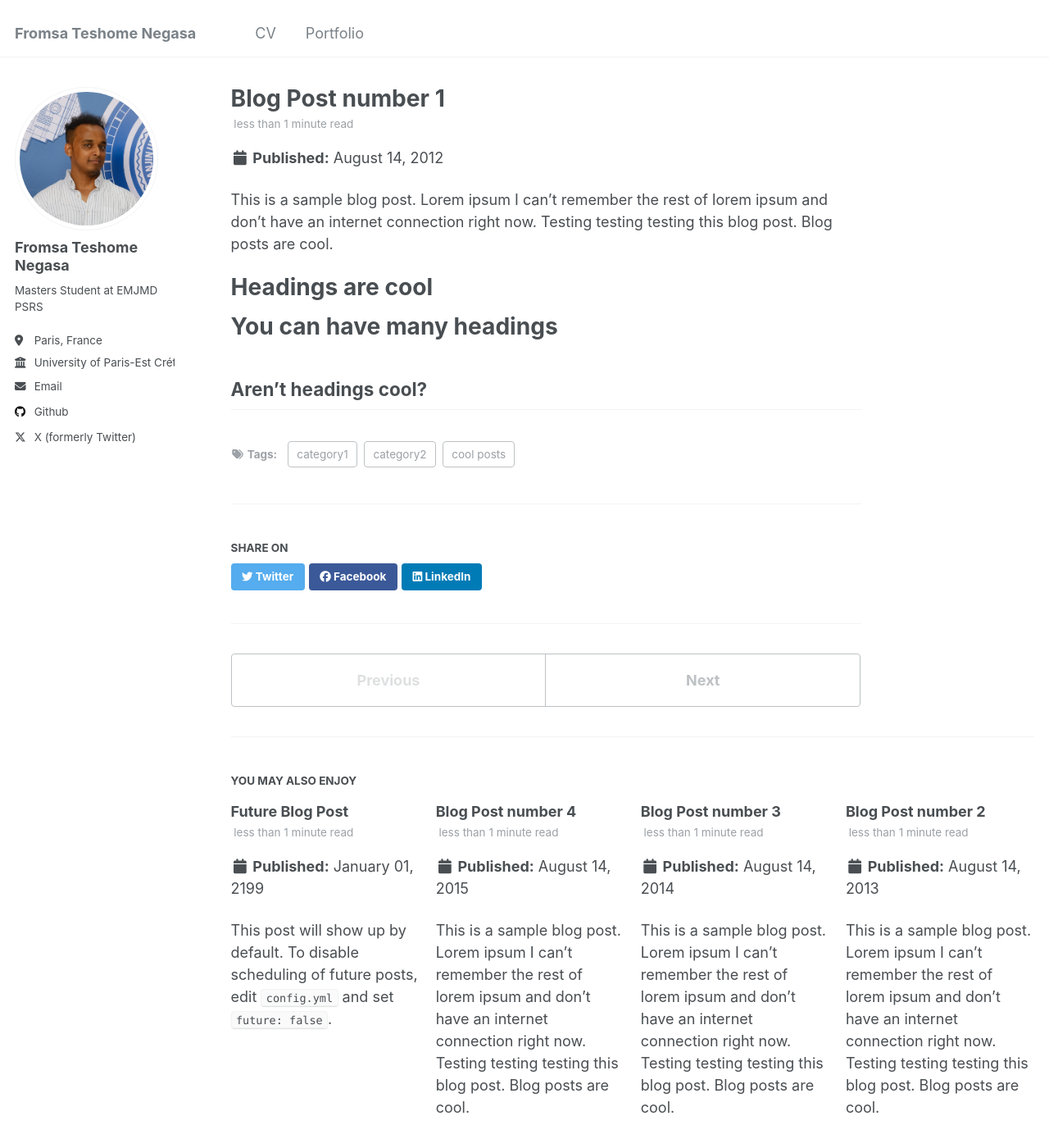
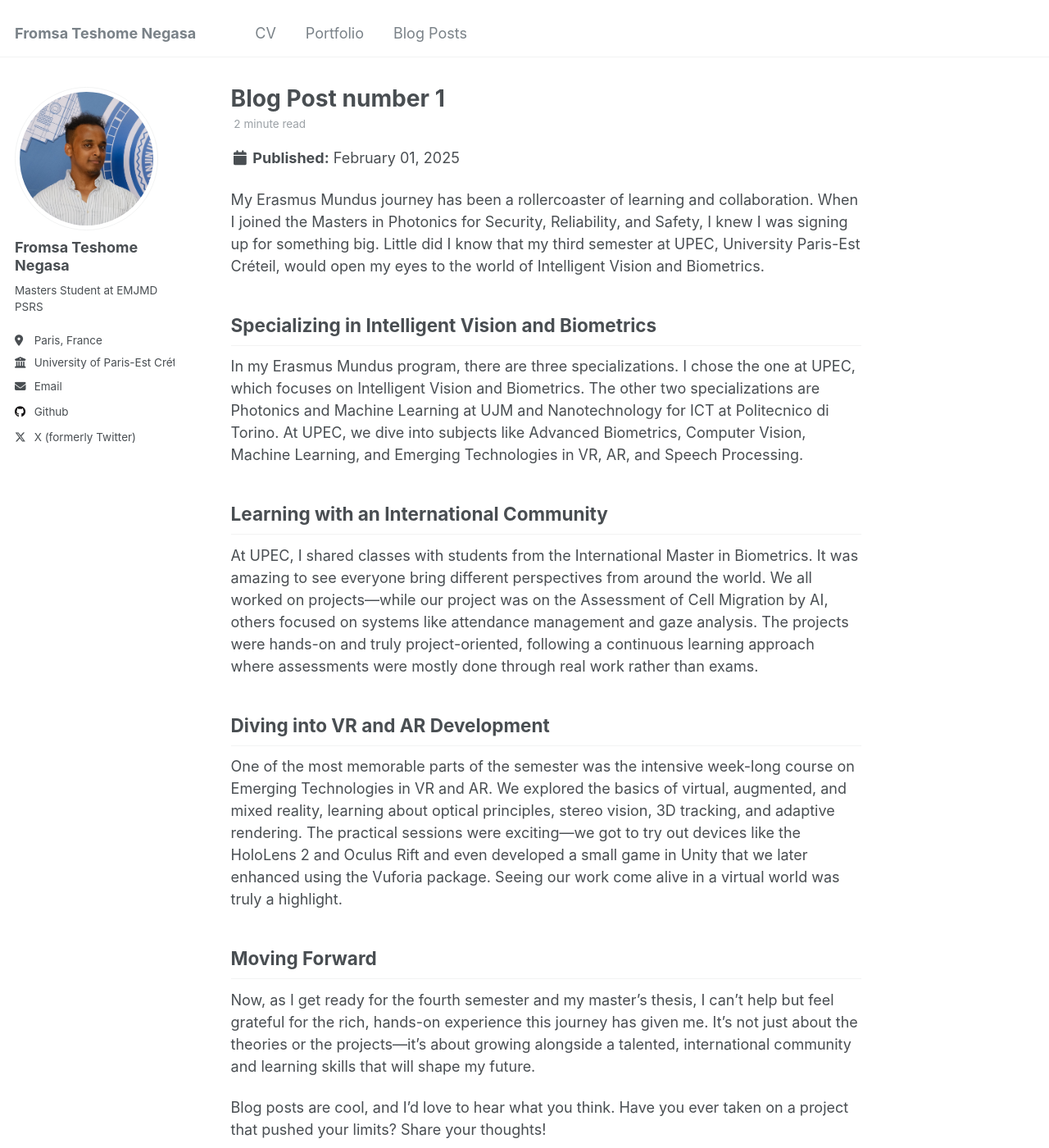
Before and after one commit to PHYRA47/phyra47.github.io, a Jekyll site: the page built from _posts/2012-08-14-blog-post-1.md, in a window 1280 px wide and 1400 px high. Shown: the whole window at 82% size. Built offline with Jekyll 4.4.1, drawn with Linux system fonts in a browser that asks for light colours; some of the changed text lies outside the part shown.

Commit message:
Update blog post date and content for enhanced relevance and detail

```diff
--- a/_data/navigation.yml
+++ b/_data/navigation.yml
@@ -21,8 +21,8 @@ main:
   # - title: "Teaching"
   #   url: /teaching/
 
-  # - title: "Blog Posts"
-  #   url: /year-archive/
+  - title: "Blog Posts"
+    url: /year-archive/
 
   # - title: "Guide"
   #   url: /markdown/
--- a/_posts/2012-08-14-blog-post-1.md
+++ b/_posts/2012-08-14-blog-post-1.md
@@ -1,20 +1,32 @@
 ---
 title: 'Blog Post number 1'
-date: 2012-08-14
-permalink: /posts/2012/08/blog-post-1/
+date: 2025-02-01
+permalink: /posts/2025/02/blog-post-1/
 tags:
-  - cool posts
-  - category1
-  - category2
+  - Erasmus Mundus
+  - Photonics
+  - Biometrics
+  - Intelligent Vision
 ---
 
-This is a sample blog post. Lorem ipsum I can't remember the rest of lorem ipsum and don't have an internet connection right now. Testing testing testing this blog post. Blog posts are cool.
+My Erasmus Mundus journey has been a rollercoaster of learning and collaboration. When I joined the Masters in Photonics for Security, Reliability, and Safety, I knew I was signing up for something big. Little did I know that my third semester at UPEC, University Paris-Est Créteil, would open my eyes to the world of Intelligent Vision and Biometrics.
 
-Headings are cool
-======
 
-You can have many headings
-======
+Specializing in Intelligent Vision and Biometrics
+------
+In my Erasmus Mundus program, there are three specializations. I chose the one at UPEC, which focuses on Intelligent Vision and Biometrics. The other two specializations are Photonics and Machine Learning at UJM and Nanotechnology for ICT at Politecnico di Torino. At UPEC, we dive into subjects like Advanced Biometrics, Computer Vision, Machine Learning, and Emerging Technologies in VR, AR, and Speech Processing.
 
-Aren't headings cool?
+
+Learning with an International Community
 ------
+At UPEC, I shared classes with students from the International Master in Biometrics. It was amazing to see everyone bring different perspectives from around the world. We all worked on projects—while our project was on the Assessment of Cell Migration by AI, others focused on systems like attendance management and gaze analysis. The projects were hands-on and truly project-oriented, following a continuous learning approach where assessments were mostly done through real work rather than exams.
+
+Diving into VR and AR Development
+------
+One of the most memorable parts of the semester was the intensive week-long course on Emerging Technologies in VR and AR. We explored the basics of virtual, augmented, and mixed reality, learning about optical principles, stereo vision, 3D tracking, and adaptive rendering. The practical sessions were exciting—we got to try out devices like the HoloLens 2 and Oculus Rift and even developed a small game in Unity that we later enhanced using the Vuforia package. Seeing our work come alive in a virtual world was truly a highlight.
+
+Moving Forward
+------
+Now, as I get ready for the fourth semester and my master’s thesis, I can’t help but feel grateful for the rich, hands-on experience this journey has given me. It’s not just about the theories or the projects—it’s about growing alongside a talented, international community and learning skills that will shape my future.
+
+Blog posts are cool, and I’d love to hear what you think. Have you ever taken on a project that pushed your limits? Share your thoughts!
```
